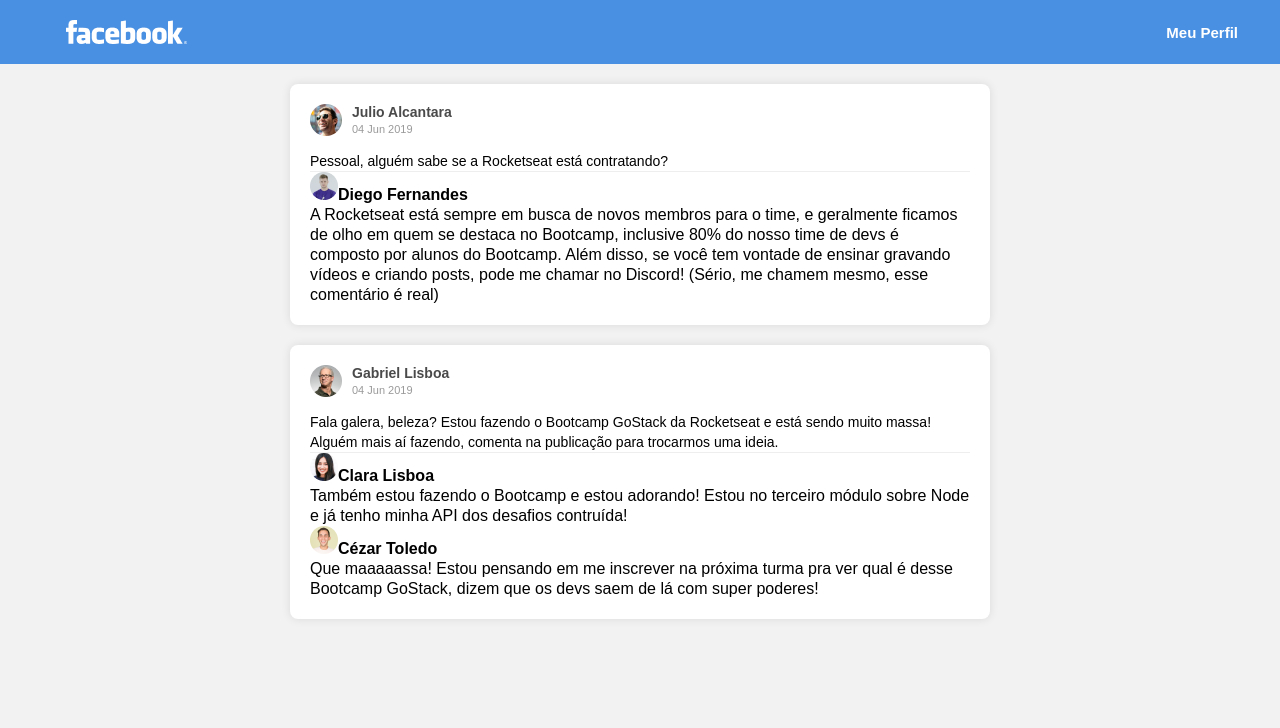
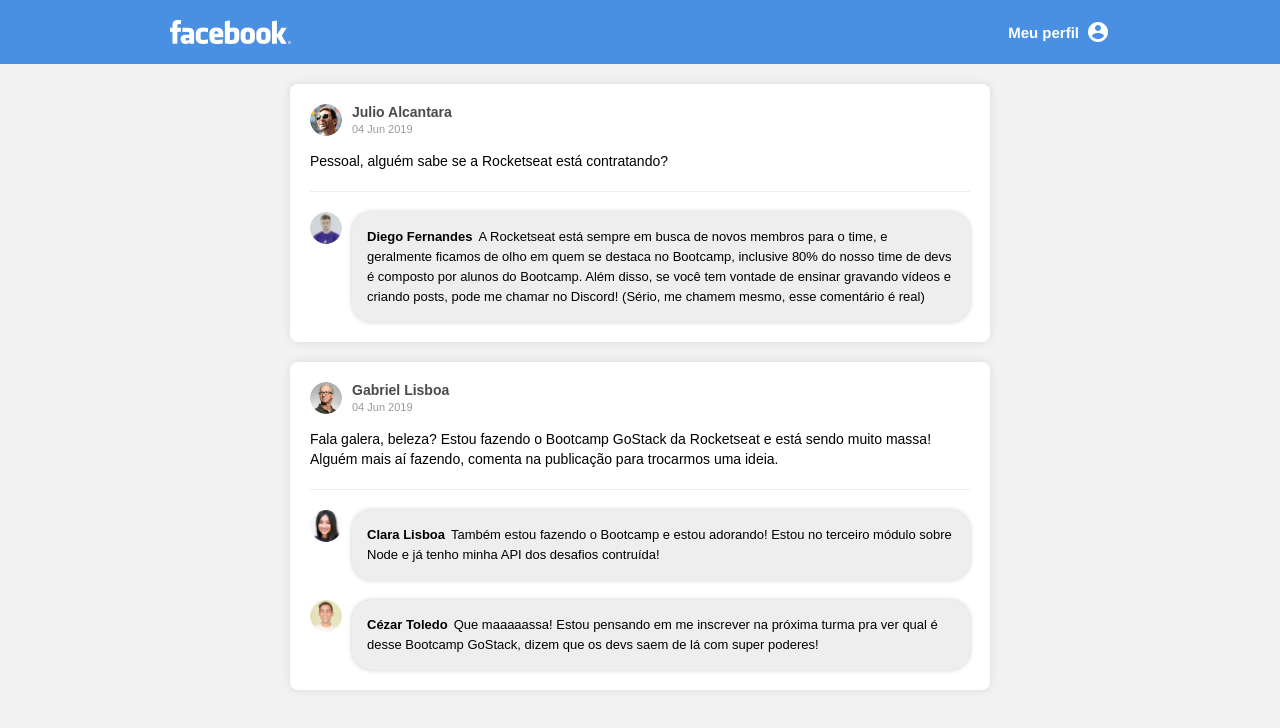
Before and after one commit to onlyreynaldo/fourth-challenge-gostack, a React app: page / in a window 1280 px wide. Shown: the top 728 px of the page. Built offline with nearby package versions, Linux system fonts and the light colour scheme.

Commit message:
style(component-main): add styled and edit html to result of challenge
Add styled and edit component postList, Comment, and post, adding method of parsing params to
functions '...post', '...comment'.

```diff
--- a/src/App.css
+++ b/src/App.css
@@ -1,3 +1,5 @@
+@import url('https://fonts.googleapis.com/icon?family=Material+Icons');
+
 * {
   padding: 0;
   margin: 0;
@@ -15,24 +17,39 @@ body {
 }
 
 header {
-  min-width: 1024px;
-  height: 64px;
+  display: flex;
+  justify-content: center;
+  background: #4A90E2;
+}
+
+header nav {
   display: flex;
   justify-content: space-between;
   align-items: center;
-  font-size: 15px;
+  height: 64px;
   padding: 0 42px;
-  background: #4A90E2;
-  color: #ffffff;
+  color: #FFFFFF;
+  width: 1024px;
+  font-size: 14px;
+  /* min-width: 1024px; */
 }
 
-header img {
-  padding-left: 24px;
+nav span {
+  font: bold 15px "Helvetica";
+}
+
+nav div {
+  display: flex;
+  align-items: center;
+}
+
+nav div i {
+  margin-left: 7px;
 }
 
 .postList {
   width: 700px;
-  margin: 0 auto 20px;
+  margin: 20px auto;
 }
 
 .postList ul {
@@ -75,7 +92,39 @@ header img {
 }
 
 .divider {
+  margin-top: 20px;
   width: 100%;
   height: 1px;
   background: #eeeeee;
 }
+
+.comments-post {
+  margin-top: 20px;
+}
+
+.avatar {
+  min-width: 32px;
+  min-height: 32px;
+  width: 32px;
+  height: 32px;
+  border-radius: 50%;
+}
+
+.comment {
+  margin-top: 20px;
+  display: flex;
+}
+
+.comment p {
+  border-radius: 20px;
+  background: #EEEEEE;
+  margin-left: 10px;
+  padding: 15px;
+  font-size: 13px;
+  box-shadow: 0 0 5px rgba(0,0,0,0.2);
+}
+
+.comment span {
+  font-weight: bold;
+  margin-right: 6px;
+}
--- a/src/components/Comment/index.js
+++ b/src/components/Comment/index.js
@@ -1,11 +1,17 @@
 import React from 'react';
 
-export default function Comment({ data }) {
+export default function Comment({ id, author, content }) {
   return (
-    <li key={data.id}>
-      <img src={data.author.avatar} alt={data.author.name} />
-      <strong>{data.author.name}</strong>
-      <p>{data.content}</p>
-    </li>
+    <div className="comments-post">
+      <ul>
+        <li key={id} className="comment">
+          <img src={author.avatar} alt={author.name} className="avatar" />
+          <p>
+            <span>{author.name}</span>
+            {content}
+          </p>
+        </li>
+      </ul>
+    </div>
   );
 }
--- a/src/components/Header/index.js
+++ b/src/components/Header/index.js
@@ -6,8 +6,13 @@ export default class Header extends Component {
   render() {
     return (
       <header>
-        <img src={facebookLogo} alt="Facebook Challenge"/>
-        <strong>Meu Perfil</strong>
+        <nav>
+          <img src={facebookLogo} alt="Facebook Challenge"/>
+          <div>
+            <span>Meu perfil</span>
+            <i className="material-icons">account_circle</i>
+          </div>
+        </nav>
       </header>
     );
   }
--- a/src/components/Post/index.js
+++ b/src/components/Post/index.js
@@ -2,23 +2,23 @@ import React from 'react';
 
 import Comment from '../Comment';
 
-export default function Post({ data }) {
+export default function Post({ id, author, date, content, comments }) {
   return (
     <div className="post">
-      <li key={data.id}>
-        <div className="author">
-          <img src={data.author.avatar} alt={data.author.name}/>
-          <div className="details">
-            <span>{data.author.name}</span>
-            <span>{data.date}</span>
+      <ul>
+        <li key={id}>
+          <div className="author">
+            <img src={author.avatar} alt={author.name} className="avatar" />
+            <div className="details">
+              <span>{author.name}</span>
+              <span>{date}</span>
+            </div>
           </div>
-        </div>
-        <p className="content-author">{data.content}</p>
-        <div className="divider" />
-        <ul>
-          { data.comments.map(comment => <Comment key={comment.id} data={comment} />)}
-        </ul>
-      </li>
+          <p className="content-author">{content}</p>
+          <div className="divider" />
+          { comments.map(comment => <Comment key={comment.id} {...comment} />)}
+        </li>
+      </ul>
     </div>
   );
 }
--- a/src/components/PostList/index.js
+++ b/src/components/PostList/index.js
@@ -64,9 +64,7 @@ export default class PostList extends Component {
   render() {
     return (
       <div className="postList">
-        <ul>
-          { this.state.posts.map(post => <Post key={post.id} data={post} />) }
-        </ul>
+        { this.state.posts.map(post => <Post key={post.id} {...post} />) }
       </div>
     );
   }
```
